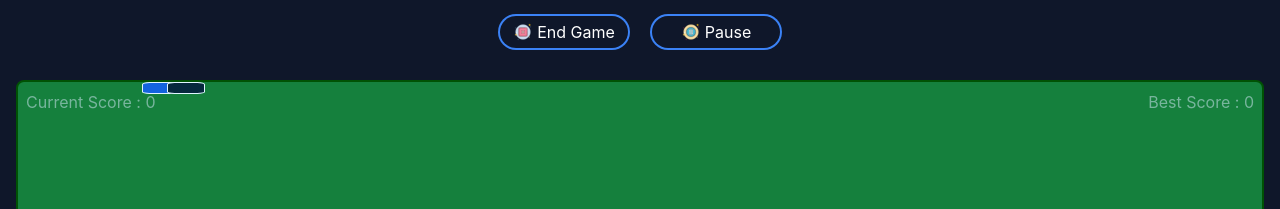
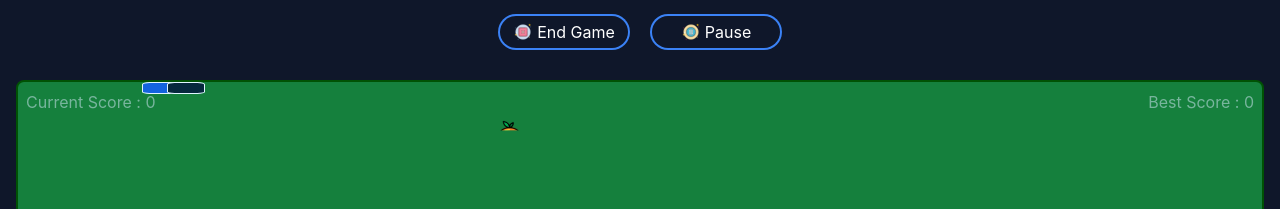
Before and after one commit to Nekromenzer/react-snake-game, a Next.js app: page / in a window 1280 px wide. Both pictures are taken after a click on the button "Play Again". Shown: the top 209 px of the page. Built offline with nearby package versions, Linux system fonts and the light colour scheme.

Commit message:
random foods

```diff
--- a/src/components/Food.tsx
+++ b/src/components/Food.tsx
@@ -1,14 +1,30 @@
+/* eslint-disable react-hooks/exhaustive-deps */
+import React from 'react'
+
 interface FoodProps {
-    dot: number[]
+    dot: number[],
+    score:number
 }
 
-export default function Food(props: FoodProps) {
+function Food(props: FoodProps) {
+    const [currentFood , setCurrentFood] = React.useState("");
+    const foodClassNameArray = ['food-1','food-2','food-3','food-4'];
+
+    const randomFoodClassName = ()=>{
+        setCurrentFood(foodClassNameArray[Math.floor(Math.random() * foodClassNameArray.length)]);
+    }
+
+    React.useEffect(() => {
+        randomFoodClassName();
+    }, [props.score])
     const styleFood = {
         left: `${props.dot[0]}%`,
         top: `${props.dot[1]}%`
     }
     return (
-        <div className="snake-food animate-bounce " style={styleFood}>
+        <div className={`snake-food animate-bounce ${currentFood}`} style={styleFood}>
         </div>
     )
 }
+
+export default React.memo(Food);
```
